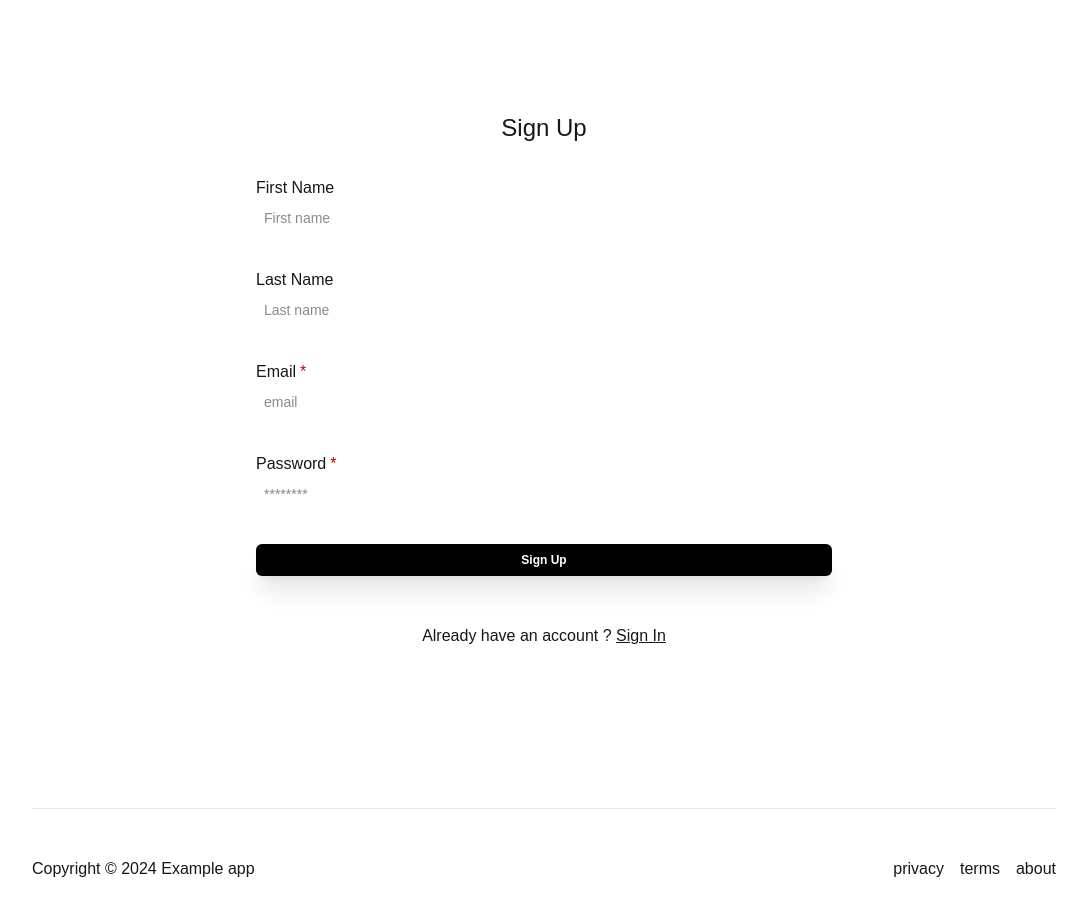
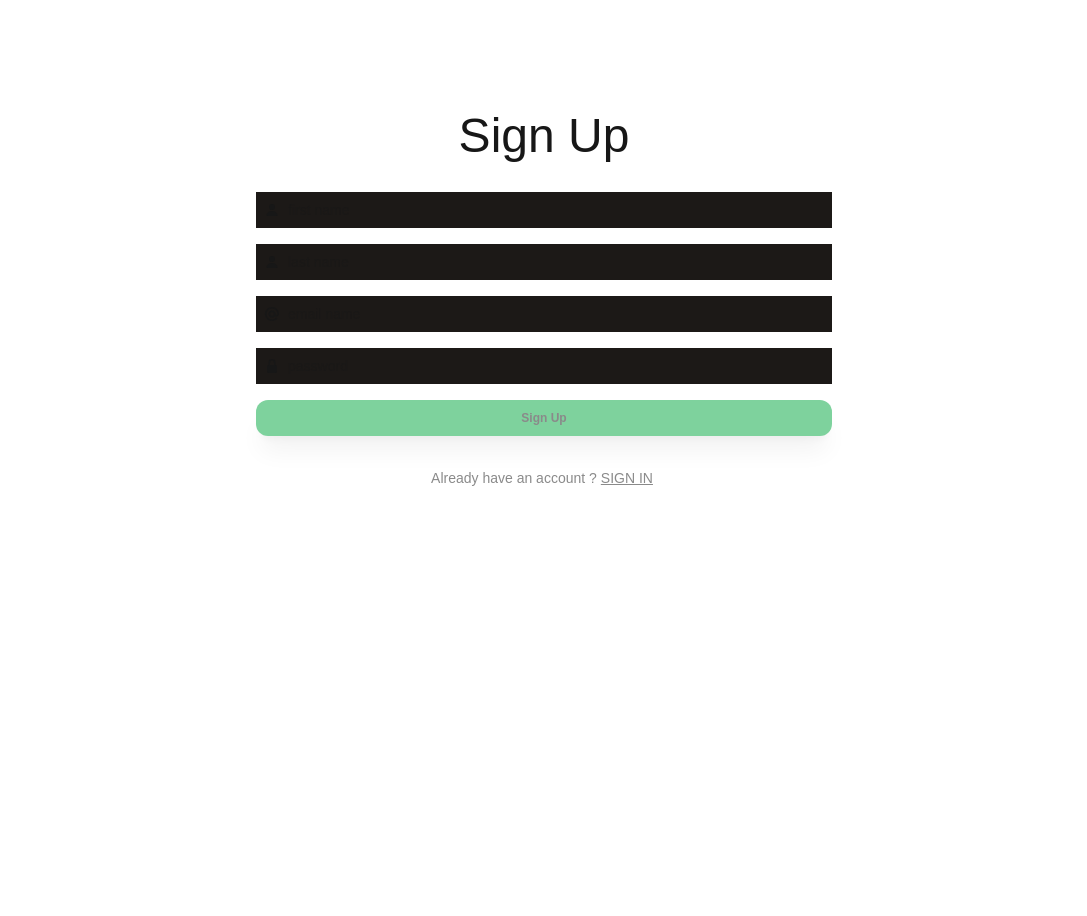
Before and after one commit to ablil/nextjs-starter-template, a Next.js app: page /auth/register in a window 1280 px wide. Shown: the top 916 px of the page, without its empty margins (96-1183 px from the left). After the commit the page ends 800 px from the top, so only its background shows below. Built offline with nearby package versions, Linux system fonts and the light colour scheme.

Commit message:
style: restyle auth pages and use existing css utilities

```diff
--- a/app/auth/login/page.tsx
+++ b/app/auth/login/page.tsx
@@ -1,14 +1,21 @@
 "use client"
+import InputWithIcon from "@/components/common/InputWithIcon"
 import { AppConfig } from "@/lib/config"
+import { LockClosedIcon, UserIcon } from "@heroicons/react/16/solid"
 import { signIn } from "next-auth/react"
 import { useRouter } from "next/navigation"
-import { FormEventHandler, useState } from "react"
+import { FormEventHandler, useMemo, useState } from "react"
 
 export default function LoginPage() {
   const router = useRouter()
 
   const [formData, setFormData] = useState({ username: "", password: "" })
   const [error, setError] = useState<string | undefined>()
+
+  const formDisabled = useMemo(
+    () => formData.username.length === 0 || formData.password.length === 0 || error?.length === 0,
+    [formData, error],
+  )
 
   const handleSubmit: FormEventHandler<HTMLFormElement> = async (evt) => {
     evt.preventDefault()
@@ -28,43 +35,43 @@ export default function LoginPage() {
 
   return (
     <form action="login" onSubmit={handleSubmit}>
-      <header className="text-center text-2xl">Sign In</header>
-      {error && <h1 className="text-red-500 text-center capitalize py-4">{error}</h1>}
+      <header className="bigtitle text-center">Sign In</header>
+      {error && (
+        <h1 className="undertitle text-red-500 font-bold uppercase text-center pt-2">{error}</h1>
+      )}
       <main>
-        <div className="auth-field">
-          <label htmlFor="username">
-            username (<small>admin</small>)
-          </label>
-          <input
-            type="text"
+        <div className="grid grid-rows-3 gap-4 my-8">
+          <div>
+            <InputWithIcon
+              leftIcon={<UserIcon className="size-4" />}
+              placeholder="username or email"
               required={true}
               name="username"
-            placeholder="Username or password"
               value={formData.username}
               onChange={(evt) => setFormData({ ...formData, username: evt.target.value })}
+              className="bordered filled"
             />
           </div>
-        <div className="auth-field">
-          <label htmlFor="password">
-            password (<small>admin</small>)
-          </label>
-          <input
+
+          <div>
+            <InputWithIcon
+              leftIcon={<LockClosedIcon className="size-4" />}
               type="password"
-            required={true}
+              placeholder="password"
               name="password"
-            id="password"
-            placeholder="********"
               value={formData.password}
               onChange={(evt) => setFormData({ ...formData, password: evt.target.value })}
+              className="bordered filled"
             />
           </div>
-        <button className="auth-submit" type="submit">
+          <button className="filled" type="submit" disabled={formDisabled}>
             sign in
           </button>
+        </div>
       </main>
-      <footer className="py-12 text-center">
-        Don&apos;t have an account ?{" "}
-        <a href="/auth/register" className="underline">
+      <footer className="undertitle text-center">
+        Don&apos;t have an account ?
+        <a href="/auth/register" className="underline uppercase px-1">
           Sign Up
         </a>
       </footer>
--- a/app/auth/register/page.tsx
+++ b/app/auth/register/page.tsx
@@ -1,33 +1,44 @@
-import React from "react"
+import InputWithIcon from "@/components/common/InputWithIcon"
+import { AtSymbolIcon, LockClosedIcon, UserIcon } from "@heroicons/react/16/solid"
 
 export default function RegisterPage() {
   return (
     <form action="register">
-      <header className="text-center text-2xl">Sign Up</header>
+      <header className="bigtitle text-center">sign up</header>
       <main>
-        <div className="auth-field">
-          <label htmlFor="firstname">First Name</label>
-          <input type="text" name="firstname" placeholder="First name" />
+        <div className="grid grid-rows-5 gap-4 my-8">
+          <InputWithIcon
+            leftIcon={<UserIcon className="size-4" />}
+            placeholder="first name"
+            className="bordered filled"
+          />
+          <InputWithIcon
+            leftIcon={<UserIcon className="size-4" />}
+            placeholder="last name"
+            className="bordered filled"
+          />
+          <InputWithIcon
+            leftIcon={<AtSymbolIcon className="size-4" />}
+            placeholder="email name"
+            type="email"
+            className="bordered filled"
+            required={true}
+          />
+          <InputWithIcon
+            leftIcon={<LockClosedIcon className="size-4" />}
+            placeholder="password"
+            type="password"
+            className="bordered filled"
+            required={true}
+          />
+          <button type="submit" className="filled" disabled={true}>
+            sign up
+          </button>
         </div>
-        <div className="auth-field">
-          <label htmlFor="lastname">Last Name</label>
-          <input type="text" name="lastname" placeholder="Last name" />
-        </div>
-        <div className="auth-field">
-          <label htmlFor="email">email</label>
-          <input type="email" required={true} name="email" placeholder="email" />
-        </div>
-        <div className="auth-field">
-          <label htmlFor="password">password</label>
-          <input type="password" required={true} name="password" id="password" placeholder="********" />
-        </div>
-        <button className="auth-submit" type="submit">
-          Sign Up
-        </button>
       </main>
-      <footer className="py-12 text-center">
-        Already have an account ?{" "}
-        <a href="/auth/login" className="underline">
+      <footer className="undertitle text-center">
+        Already have an account ?
+        <a href="/auth/login" className="underline px-1 uppercase">
           Sign In
         </a>
       </footer>
--- a/app/globals.css
+++ b/app/globals.css
@@ -46,25 +46,6 @@
   }
 }
 
-@utility auth-field {
-  @apply flex flex-col my-8;
-
-  label {
-    @apply capitalize;
-
-    /* automatically add '*' to required fields */
-    &:has(+ input[required]) {
-      &:after {
-        content: '*';
-        @apply px-1 text-red-700;
-      }
-    }
-  }
-}
-
-@utility auth-submit {
-  @apply bg-black dark:bg-white text-white dark:text-black rounded-md w-full;
-}
 
 @layer utilities {
   :root {
--- a/app/layout.tsx
+++ b/app/layout.tsx
@@ -1,10 +1,9 @@
+import PageLoader from "@/components/common/PageLoader"
+import { AppConfig } from "@/lib/config"
 import type { Metadata } from "next"
 import localFont from "next/font/local"
 import "./globals.css"
-import { AppConfig } from "@/lib/config"
 import StoreProvider from "./StoreProvider"
-import GlobalFooter from "@/components/common/GlobalFooter"
-import PageLoader from "@/components/common/PageLoader"
 
 const geistSans = localFont({
   src: "./fonts/GeistVF.woff",
@@ -39,10 +38,7 @@ export default function RootLayout({
     <html lang="en">
       <body className={`${geistSans.variable} ${geistMono.variable} antialiased`}>
         <StoreProvider>
-          <PageLoader>
-            {children}
-            <GlobalFooter />
-          </PageLoader>
+          <PageLoader>{children}</PageLoader>
         </StoreProvider>
       </body>
     </html>
```
Lines whose indentation alone changed are shown as unchanged.
